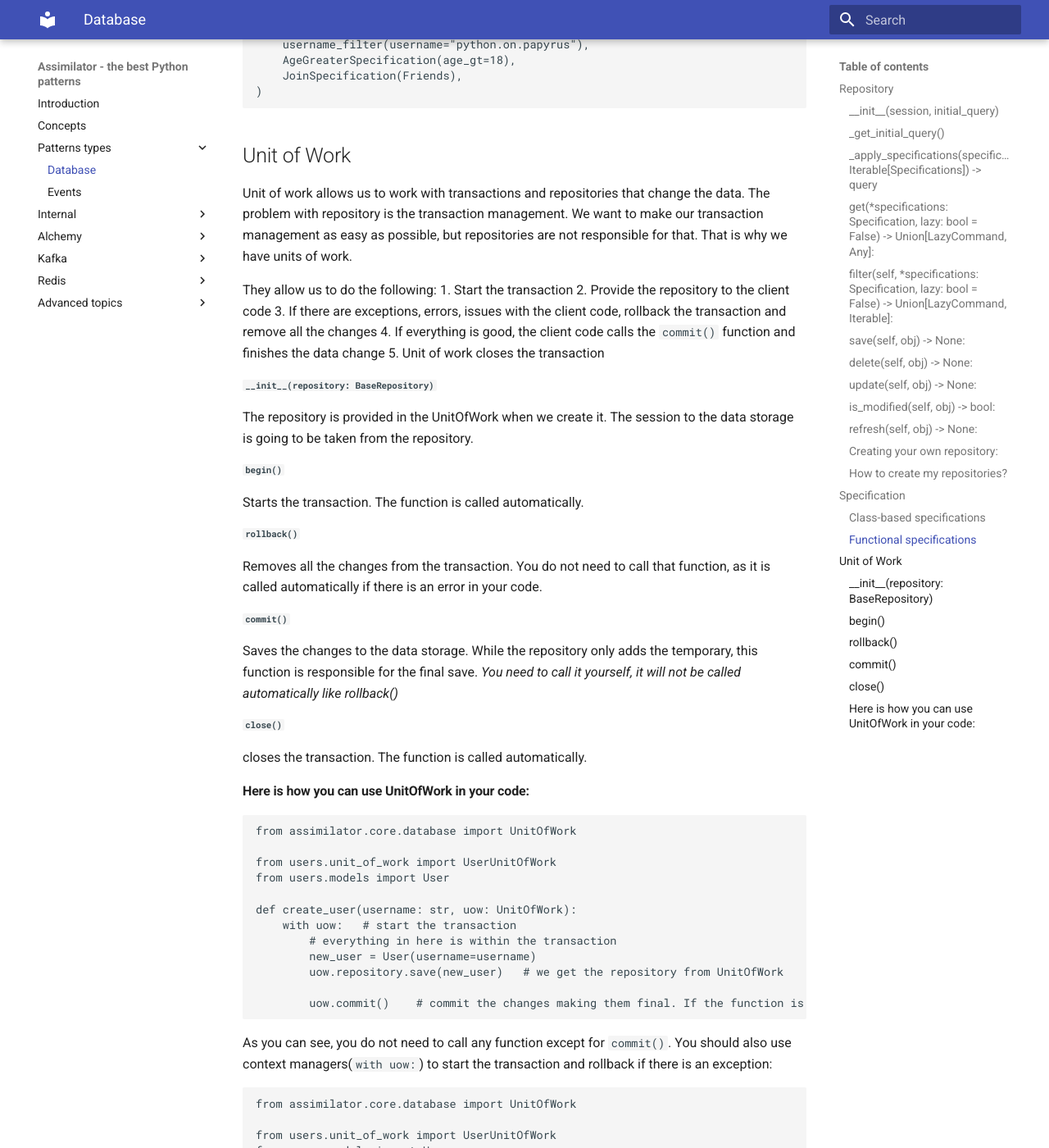
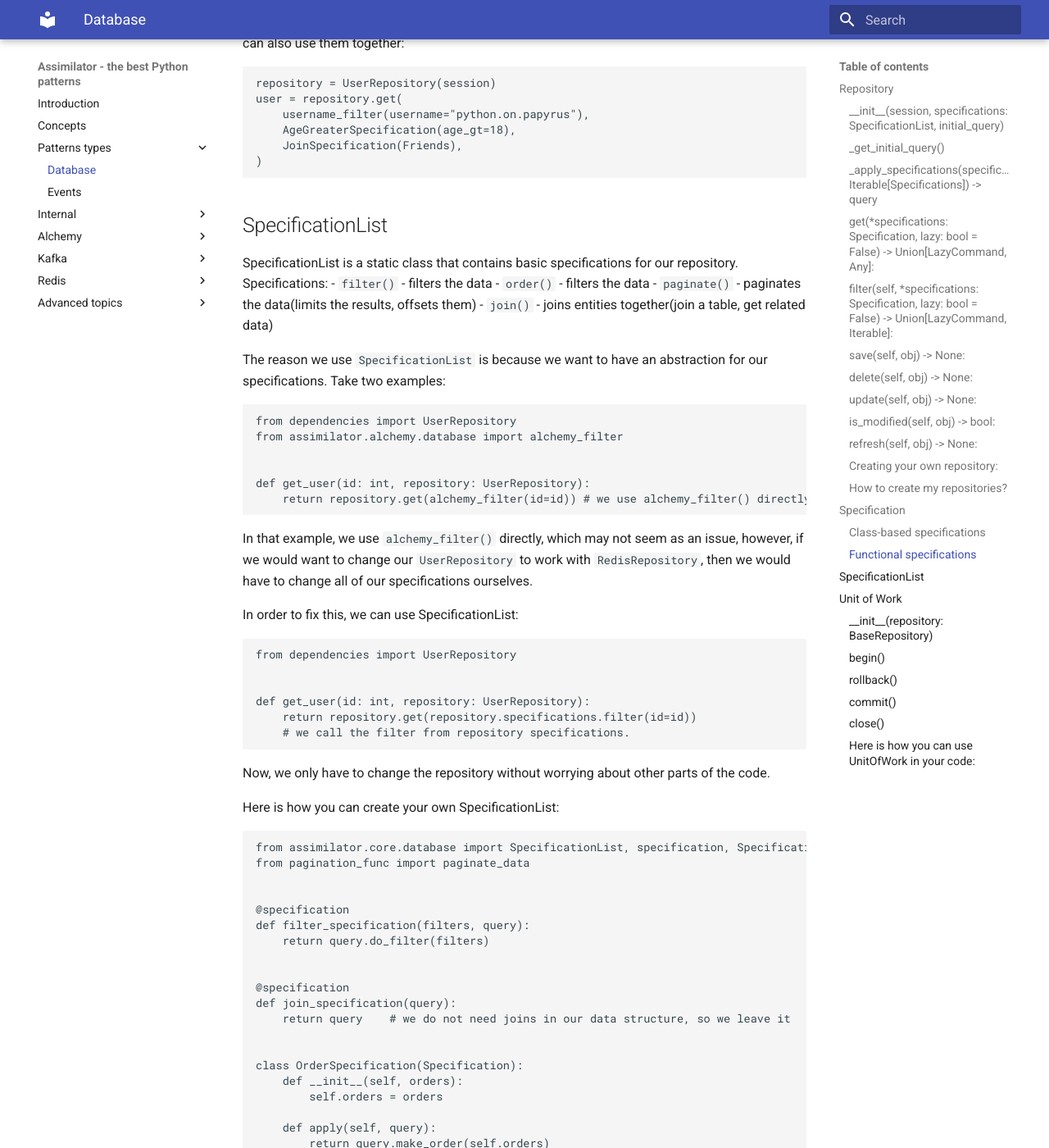
Before and after one commit to knucklesuganda/py_assimilator, an MkDocs documentation site: the page built from docs/patterns/database.md, in a window 1280 px wide and 1400 px high, scrolled down 4379 px. Shown: the whole window at 82% size. Built offline with MkDocs 1.6.1 and Material for MkDocs 9.7.7, drawn with Linux system fonts in a browser that asks for light colours; some of the changed text lies outside the part shown.

Commit message:
Added SpecificationList documentation

````diff
--- a/docs/patterns/database.md
+++ b/docs/patterns/database.md
@@ -8,9 +8,10 @@ functions that help us change and query our data from any source. The beauty of
 is that you can use it with SQL, text files, cache, S3, external API's or any kind of data storage.
 
 
-###### `__init__(session, initial_query)`
+###### `__init__(session, specifications: SpecificationList, initial_query)`
 - `session` - each repository has a session that works as the primary data source. It can be your database connection, a text file or a data structure.
 - `initial_query` - the initial query that you use in the data storage. We will show how it works later. It can be an SQL query, a key in the dictionary or anything else.
+- `specifications: SpecificationList` - an object that contains links to the specifications that are used to create your queries
 
 ###### `_get_initial_query()`
 returns the initial query used in the `_apply_specifications()`
@@ -21,7 +22,7 @@ specifications gets a list of specifications and applies them to the query retur
 in _get_initial_query(). The idea is the following: each specification gets a query and
 adds some filters to it. At the end we get a fully working query modified with the
 specifications provided by the user.
-- `specifications` - an iterable of specifications that can be used to specify some conditions in the query
+- `specifications: Iterable[Specifications]` - an iterable of specifications that can be used to specify some conditions in the query
 > Specification is a pattern that adds filters or anything
 else that specifies what kind of data we want.
 
@@ -196,6 +197,87 @@ user = repository.get(
 ```
 
 
+## SpecificationList
+SpecificationList is a static class that contains basic specifications
+for our repository.
+Specifications:
+- `filter()` - filters the data
+- `order()` - filters the data
+- `paginate()` - paginates the data(limits the results, offsets them)
+- `join()` - joins entities together(join a table, get related data)
+
+
+The reason we use `SpecificationList` is because we want to have an abstraction for our specifications.
+Take two examples:
+
+```python
+from dependencies import UserRepository
+from assimilator.alchemy.database import alchemy_filter
+
+
+def get_user(id: int, repository: UserRepository):
+    return repository.get(alchemy_filter(id=id)) # we use alchemy_filter() directly
+```
+In that example, we use `alchemy_filter()` directly, which may not seem as an issue, however,
+if we would want to change our `UserRepository` to work with `RedisRepository`, then we would
+have to change all of our specifications ourselves.
+
+In order to fix this, we can use SpecificationList:
+```python
+from dependencies import UserRepository
+
+
+def get_user(id: int, repository: UserRepository):
+    return repository.get(repository.specifications.filter(id=id))
+    # we call the filter from repository specifications.
+```
+Now, we only have to change the repository without worrying about other parts of the code.
+
+Here is how you can create your own SpecificationList:
+
+```python
+from assimilator.core.database import SpecificationList, specification, Specification
+from pagination_func import paginate_data
+
+
+@specification
+def filter_specification(filters, query):
+    return query.do_filter(filters)
+
+
+@specification
+def join_specification(query):
+    return query    # we do not need joins in our data structure, so we leave it
+
+
+class OrderSpecification(Specification):
+    def __init__(self, orders):
+        self.orders = orders
+
+    def apply(self, query):
+        return query.make_order(self.orders)
+
+
+class MySpecificationList(SpecificationList):
+    filter = filter_specification  # we use function name as the specification
+    order = OrderSpecification  # lambda specification
+    paginate = paginate_data  # imported specification
+    join = join_specification
+```
+Notice that we never call the functions, cause the only thing we need are links to the
+specifications.
+
+Then, when you build your Repository:
+```python
+from specifications import MySpecificationList
+
+repository = MyRepository(session=session, specifications=MySpecificationList)
+```
+Once you have done that, the repository will use your specifications.
+
+> Of course, you can still use specifications directly, but if you ever need to change
+> the repository, then it may be a problem.
+
 ## Unit of Work
 Unit of work allows us to work with transactions and repositories that change the data.
 The problem with repository is the transaction management. We want to make our transaction management
````
